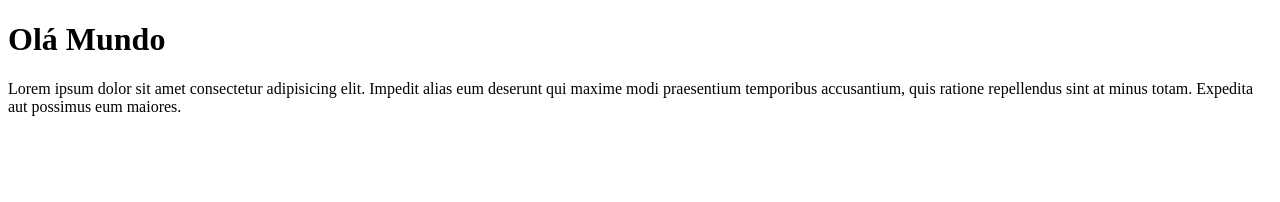
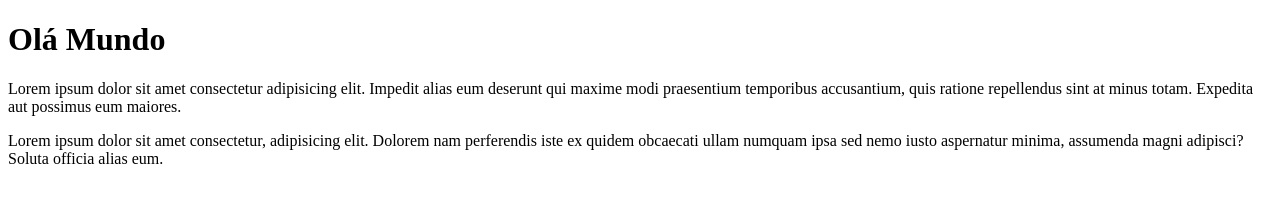
Before and after one commit to Maycon-crz/Quiz-Recicladarte, a plain HTML site: page index.html in a window 1280 px wide. Drawn offline with Linux system fonts and the light colour scheme.

Commit message:
Adicionei um paragrafo

```diff
--- a/index.html
+++ b/index.html
@@ -8,5 +8,6 @@
 <body>
     <h1>Olá Mundo</h1>
     <p>Lorem ipsum dolor sit amet consectetur adipisicing elit. Impedit alias eum deserunt qui maxime modi praesentium temporibus accusantium, quis ratione repellendus sint at minus totam. Expedita aut possimus eum maiores.</p>
+    <p>Lorem ipsum dolor sit amet consectetur, adipisicing elit. Dolorem nam perferendis iste ex quidem obcaecati ullam numquam ipsa sed nemo iusto aspernatur minima, assumenda magni adipisci? Soluta officia alias eum.</p>
 </body>
 </html>
```
